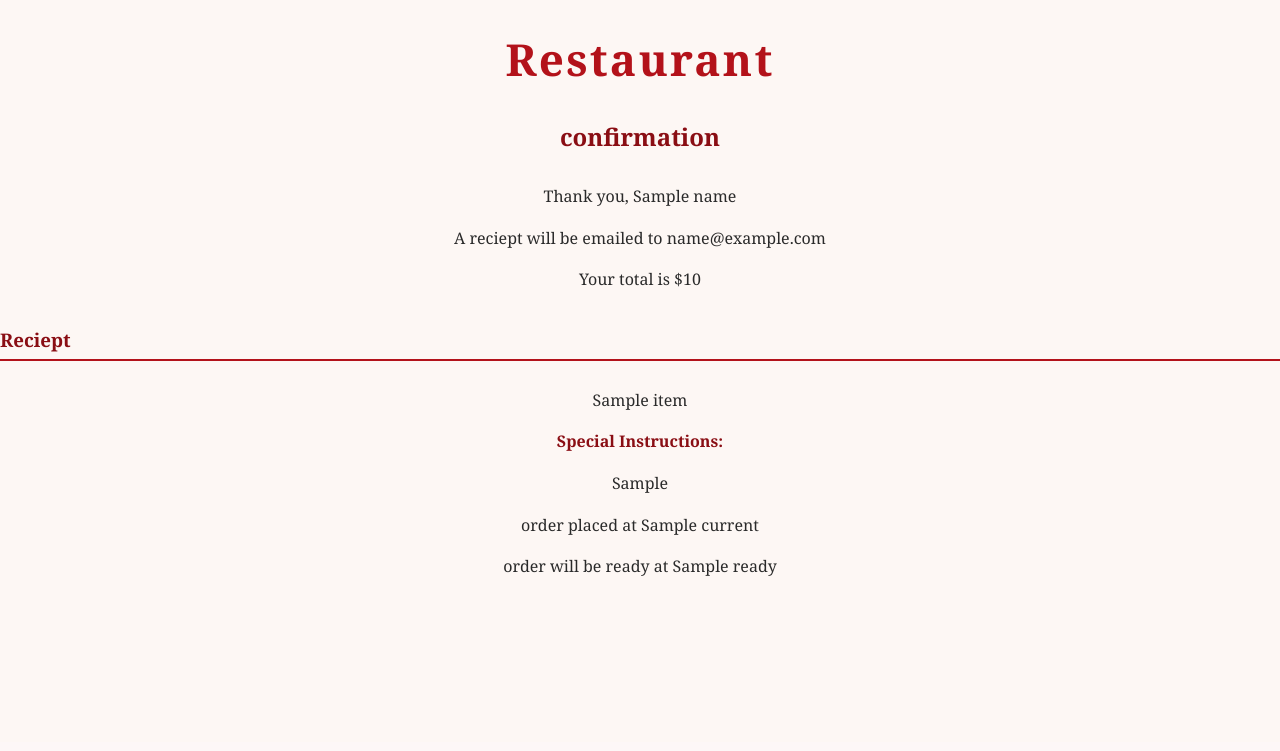
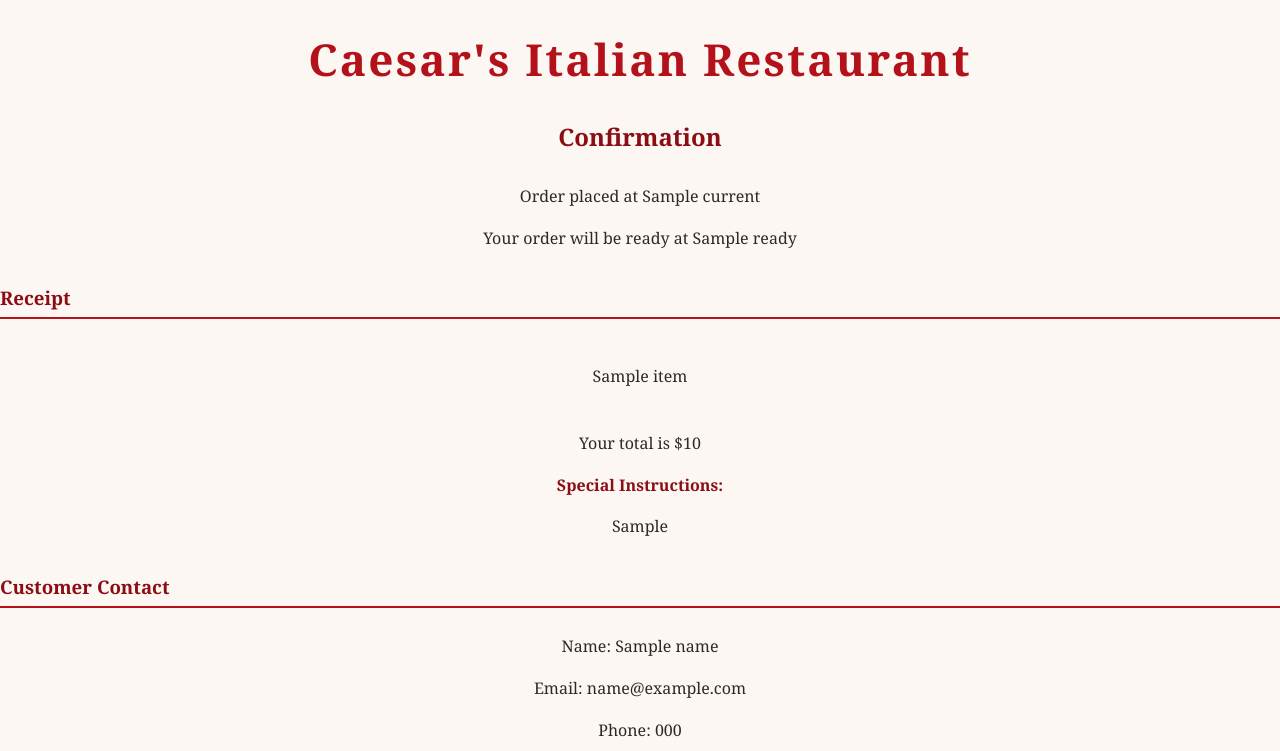
Before and after one commit to mdhepburn2/CS412, a Django app: template restaurant/templates/restaurant/confirmation.html in a window 1280 px wide. Shown: the part 58-809 px from the top of the page. Before the commit the page ends 634 px from the top, so only its background shows below. Run offline with Django 5.2, Linux system fonts and the light colour scheme; the template is opened without the code that fills it: most values are stand-ins (such as "Sample title", 1, 10 or a date in 2020).

Commit message:
reorganized confirmation page and named restaurant

```diff
--- a/restaurant/templates/restaurant/base.html
+++ b/restaurant/templates/restaurant/base.html
@@ -1,7 +1,7 @@
 {% load static %}
 <html>
     <head>
-        <title>Restaurant</title>
+        <title>Caesar's Italian Restaurant</title>
         <link rel="stylesheet" href="{% static 'restaurant-styles.css' %}">
     </head>
     <body>
@@ -9,7 +9,7 @@
             <li><a href="{% url 'main_page' %}">Home page</a></li>
             <li><a href="{% url 'order_page' %}">Place your order</a></li>
         </nav>
-        <h1>Restaurant</h1>
+        <h1>Caesar's Italian Restaurant</h1>
         {% block content %}
         {% endblock %}
     </body>
--- a/restaurant/templates/restaurant/confirmation.html
+++ b/restaurant/templates/restaurant/confirmation.html
@@ -1,18 +1,24 @@
 {% extends 'restaurant/base.html' %}
     {% block content %}
-        <h2>confirmation</h2>
-        <p>Thank you, {{name}}</p>
-        <p>A reciept will be emailed to {{email}}</p>
+        <h2>Confirmation</h2>
+        <p>Order placed at {{current}}</p>
+        <p>Your order will be ready at {{ready}}</p>
+
+
+        <h3>Receipt</h3>
+        <ul>
+            {% for item in receipt %}
+                <li>{{item}}</li>
+            {% endfor %}
+        </ul>
         <p>Your total is ${{total}}</p>
 
-        <h3>Reciept</h3>
-        {% for item in reciept %}
-            <p>{{item}}</p>
-        {% endfor %}
 
         <h4>Special Instructions:</h4>
         <p>{{special_instructions}}</p>
 
-        <p>order placed at {{current}}</p>
-        <p>order will be ready at {{ready}}</p>
+        <h3>Customer Contact</h3>
+        <p>Name: {{name}}</p>
+        <p>Email: {{email}}</p>
+        <p>Phone: {{phone}}</p>
     {% endblock %}
--- a/restaurant/templates/restaurant/main.html
+++ b/restaurant/templates/restaurant/main.html
@@ -1,6 +1,6 @@
 {% extends 'restaurant/base.html' %}
     {% block content %}
-        <h2>123 Street st, Chicago, IL</h2>
+        <h2>809 W Randolph St, Chicago, IL 60607</h2>
         <img src="https://media.istockphoto.com/id/170044930/photo/tavern-rome-italy.jpg?s=612x612&w=0&k=20&c=AVstHul1HqdMDheHC0xgkb0L1xceh5TgcXvBQnCRDMk=" alt="">
         <h3>Hours:</h3>
         <dl>
--- a/restaurant/templates/restaurant/order.html
+++ b/restaurant/templates/restaurant/order.html
@@ -42,15 +42,15 @@
             <h3>Customer Info:</h3>
             <div class="field-row">
                 <label for="name">Name:</label>
-                <input type="text" name="name" id="name">
+                <input type="text" name="name" id="name" required>
             </div>
             <div class="field-row">
                 <label for="email">Email:</label>
-                <input type="email" name="email" id="email">
+                <input type="email" name="email" id="email" required>
             </div>
             <div class="field-row">
                 <label for="phone">Phone:</label>
-                <input type="tel" name="phone" id="phone">
+                <input type="tel" name="phone" id="phone" required>
             </div>
 
             <input type="submit">
--- a/static/restaurant-styles.css
+++ b/static/restaurant-styles.css
@@ -240,3 +240,20 @@ body > h4 {
   padding: 0 1rem;
   text-align: center;
 }
+
+body > ul {
+  list-style: none;
+  max-width: 500px;
+  margin: 0.5rem auto 1rem;
+  padding: 0.75rem 1rem;
+  text-align: center;
+}
+
+body > ul li {
+  padding: 0.35rem 0;
+  border-bottom: 1px dashed var(--border-light);
+}
+
+body > ul li:last-child {
+  border-bottom: none;
+}
```
Also changed, not shown: restaurant/views.py (+9 -6 lines).
